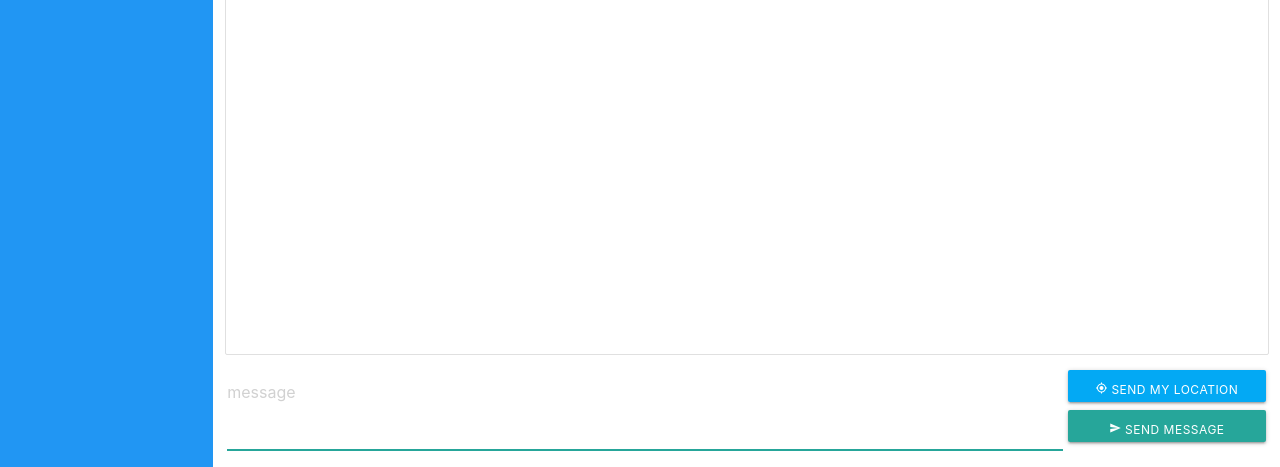
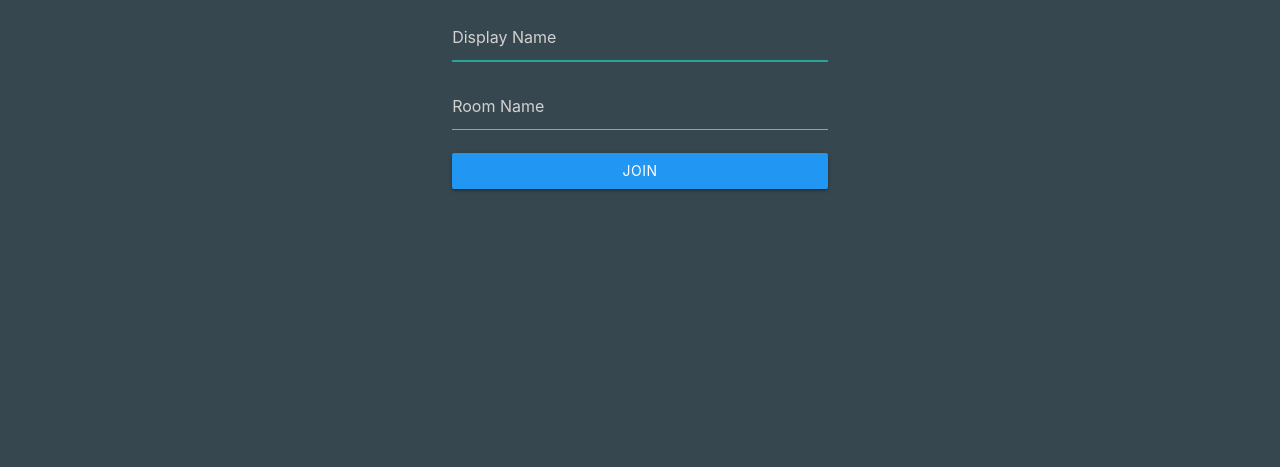
Before and after one commit to CodeDraken/Socket-Chat, a website: page src/html/index.html in a window 1280 px wide. Shown: the part 333-800 px from the top of the page. Drawn offline with nearby package versions, Linux system fonts and the light colour scheme; files that its build step writes are made by us from their sources; no server answers.

Commit message:
Add join room page

```diff
--- a/src/html/index.html
+++ b/src/html/index.html
@@ -1,9 +1,9 @@
 <!DOCTYPE html>
 <html lang="en">
   <head>
-    <title>Socket-Chat</title>
+    <title>Join | Socket-Chat</title>
     <meta charset="UTF-8">
-    <link rel="stylesheet" src="//normalize-css.googlecode.com/svn/trunk/normalize.css" />
+    <meta name="viewport" content="width=device-width, initial-scale=1">
     <!--Import Google Icon Font-->
     <link href="https://fonts.googleapis.com/icon?family=Material+Icons" rel="stylesheet">
     <!--Import materialize.css-->
@@ -12,49 +12,29 @@
     <!-- build:css styles/main.css -->
     <link rel="stylesheet" href="styles/main.css">
     <!-- endbuild -->
+  </head>
+  <body class="valign-wrapper blue-grey darken-3">
+    <div class="container">
+      <div class="row">
+        <form action="/chat.html" class=" col s8 offset-s2">
+          <h3 class="center-align"><strong class="green-text text-accent-2">Join a Chat</strong></h3>
+          <div class="row">
+            <div class="col s8 offset-s2">
 
-    <meta name="viewport" content="width=device-width, initial-scale=1">
-  </head>
-  <body class="chat">
-    <div class="row">
-      <div class="chat__sidebar blue col s2">
-        <h5 class="sidebar__title">People</h5>
-        <div id="users"></div>
-      </div>
+              <div class="input-field">
+                <input class="grey-text text-lighten-5" autofocus name="name" type="text" placeholder="Display Name"/>
+              </div>
 
-      <div class="col s10 chat__main">
-        <ul class="collection chat__messages" id="messages"></ul>
-        <form class="chat__form" id="message-form">
-          <!--<div class="input-field">-->
-            <textarea id="messageArea" class="materialize-textarea" name="message" placeholder="message" autofocus autocomplete="off"></textarea>
-          <!--</div>-->
+              <div class="input-field">
+                <input class="grey-text text-lighten-5" autofocus name="room" type="text" placeholder="Room Name"/>
+              </div>
 
-          <div class="chat__buttons">
-            <button id="send-location" class="btn waves-effect waves-light light-blue"><i class="material-icons">my_location</i>
-              Send My Location
-            </button>
-            <button type="submit" class="btn waves-effect waves-light">
-              <i class="material-icons">send</i>
-              Send Message
-            </button>
+              <button type="submit" class="w100 btn waves-effect waves-light blue">Join</button>
 
-          </div>
-
-
+            </div>
           </div>
         </form>
       </div>
     </div>
-
-      <div class="row">
-
-      </div>
-
-    <script src="/socket.io/socket.io.js"></script>
-    <script type="text/javascript" src="https://code.jquery.com/jquery-2.1.1.min.js"></script>
-    <script src="https://cdnjs.cloudflare.com/ajax/libs/materialize/0.98.2/js/materialize.min.js"></script>
-    <!-- build:js scripts/main.js -->
-    <script src="scripts/main.js"></script>
-    <!-- endbuild -->
   </body>
 </html>
--- a/src/styles/main.scss
+++ b/src/styles/main.scss
@@ -31,6 +31,10 @@ textarea {
 ::-webkit-scrollbar-thumb
 {
   background: rgba(0, 0, 0, 0.5);
+}
+
+.w100 {
+  width: 100%;
 }
 
 .chat__main {
```
Also changed, not shown: src/html/chat.html (added, +60 -0 lines), src/scripts/chat.js (renamed from src/scripts/main.js).
